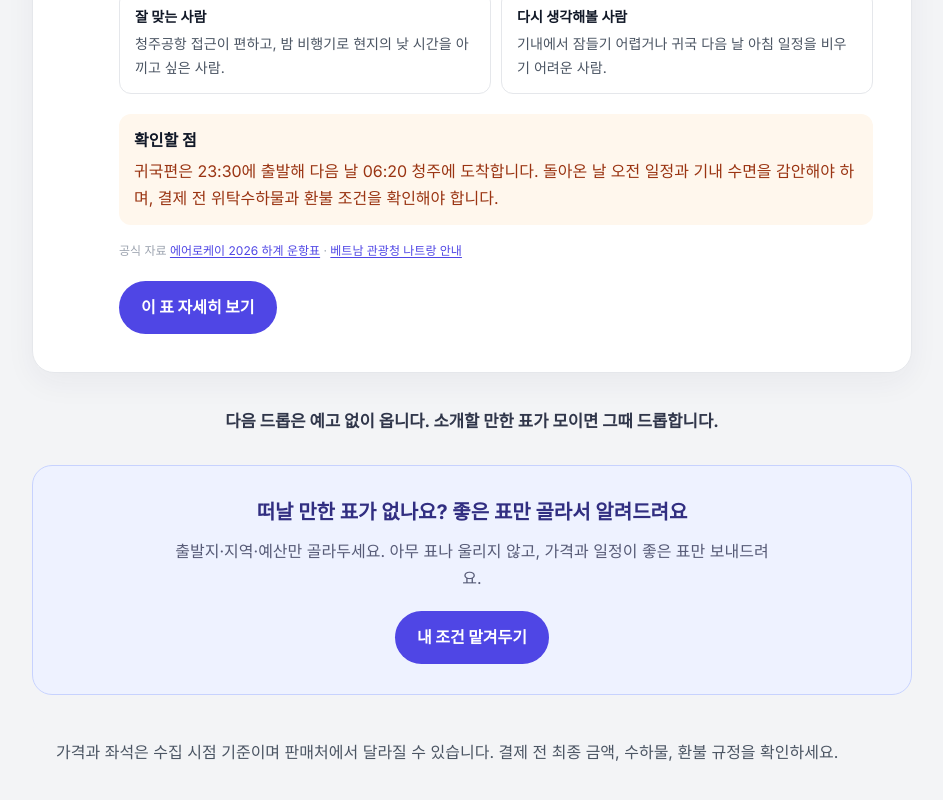
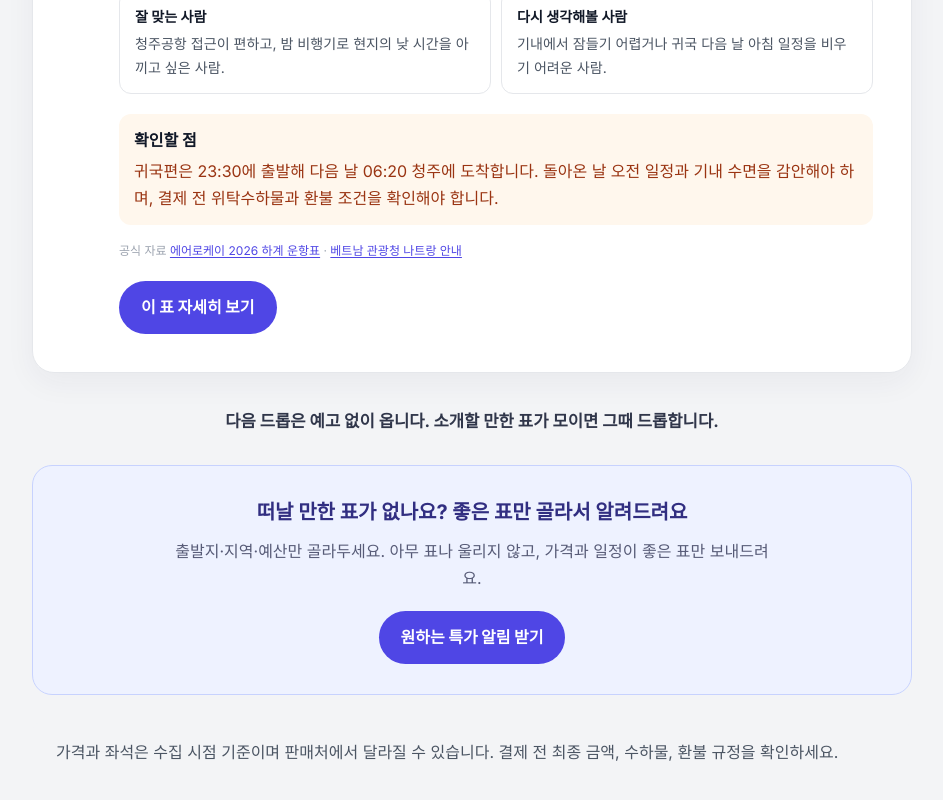
Before and after one commit to uingga/flight, a Next.js app: page /drop in a window 1280 px wide. Shown: the part 2417-3217 px from the top of the page, without its empty margins (168-1111 px from the left). Built offline with nearby package versions, Linux system fonts and the light colour scheme; no server answers.

Commit message:
fix(copy): clarify deal alert actions

```diff
--- a/src/app/drop/page.tsx
+++ b/src/app/drop/page.tsx
@@ -181,7 +181,7 @@ export default function DropPage({ searchParams }: { searchParams?: { preview?:
                     <section className={styles.alertCta}>
                         <h2>떠날 만한 표가 없나요? 좋은 표만 골라서 알려드려요</h2>
                         <p>출발지·지역·예산만 골라두세요. 아무 표나 울리지 않고, 가격과 일정이 좋은 표만 보내드려요.</p>
-                        <Link href="/?dealAlert=1" className={styles.primaryButton}>내 조건 맡겨두기</Link>
+                        <Link href="/?dealAlert=1" className={styles.primaryButton}>원하는 특가 알림 받기</Link>
                     </section>
                     <aside className={styles.notice}>가격과 좌석은 수집 시점 기준이며 판매처에서 달라질 수 있습니다. 결제 전 최종 금액, 수하물, 환불 규정을 확인하세요.</aside>
                 </article>
--- a/src/components/Dashboard.tsx
+++ b/src/components/Dashboard.tsx
@@ -2498,7 +2498,7 @@ export default function Dashboard() {
                 <span>출발지·지역·예산만 골라두세요. 아무 표나 울리지 않고, 가격과 일정이 좋은 표만 보내드려요.</span>
             </div>
             <button type="button" onClick={openDealAlertSetup}>
-                내 조건 맡겨두기
+                원하는 특가 알림 받기
             </button>
         </div>
     );
@@ -4124,7 +4124,7 @@ export default function Dashboard() {
                     <div className={styles.dealAlertSheet} onClick={(event) => event.stopPropagation()}>
                         <div className={styles.modalHeader}>
                             <div>
-                                <h3 className={styles.modalTitle}>🔔 내 조건 맡겨두기</h3>
+                                <h3 className={styles.modalTitle}>🔔 원하는 특가 알림 받기</h3>
                                 <p className={styles.alertManagerSubtitle}>날짜와 목적지는 정하지 않아도 됩니다.</p>
                             </div>
                             <button className={styles.modalClose} onClick={() => setShowDealAlertSetup(false)}>×</button>
@@ -4261,7 +4261,7 @@ export default function Dashboard() {
                             >
                                 <span className={styles.alertManagerCreateDealIcon}>✨</span>
                                 <span>
-                                    <strong>새 조건 맡겨두기</strong>
+                                    <strong>원하는 특가 알림 추가하기</strong>
                                     <small>날짜·목적지 없이 출발지·지역·예산만 선택</small>
                                 </span>
                                 <b aria-hidden="true">›</b>
```
